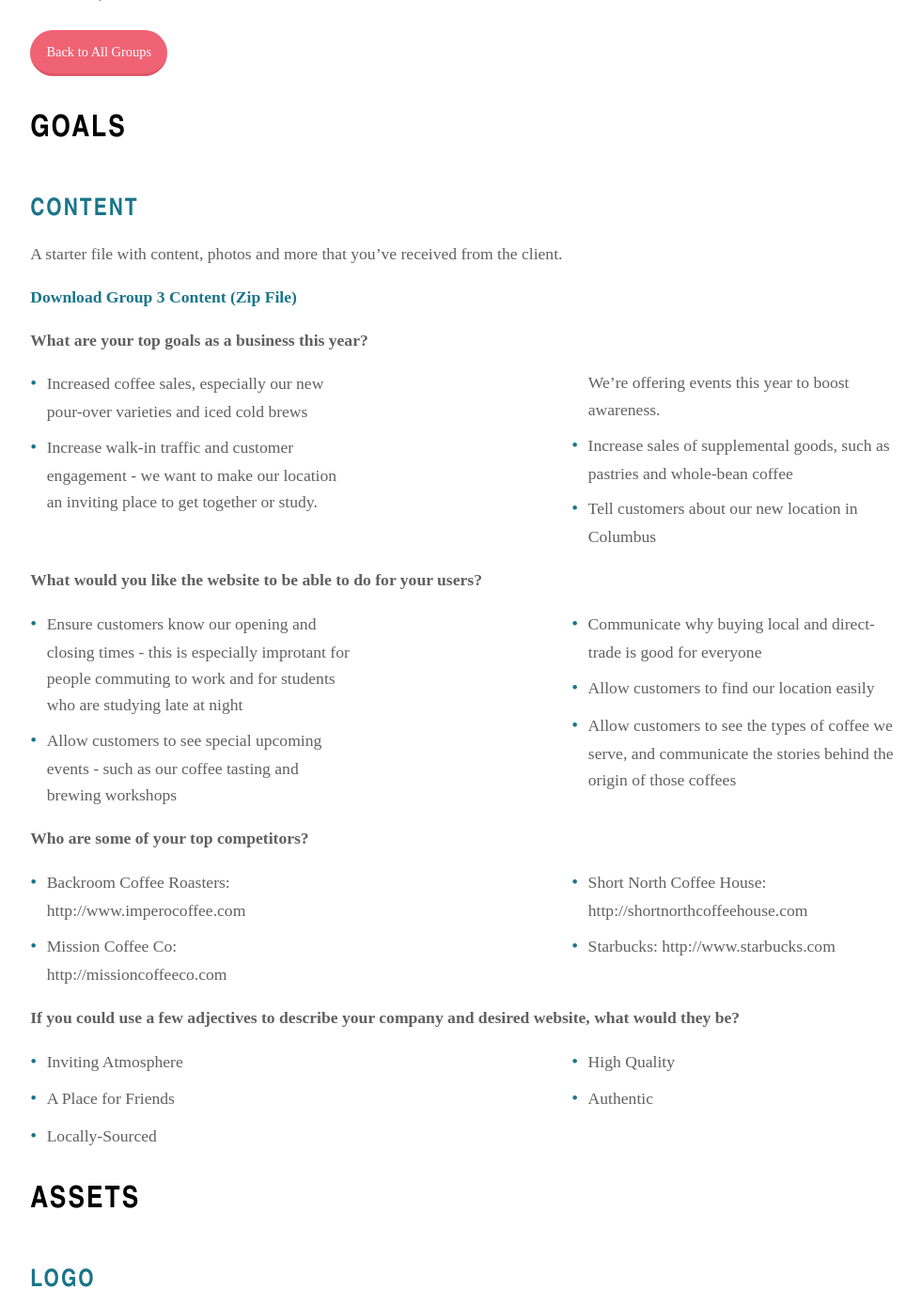
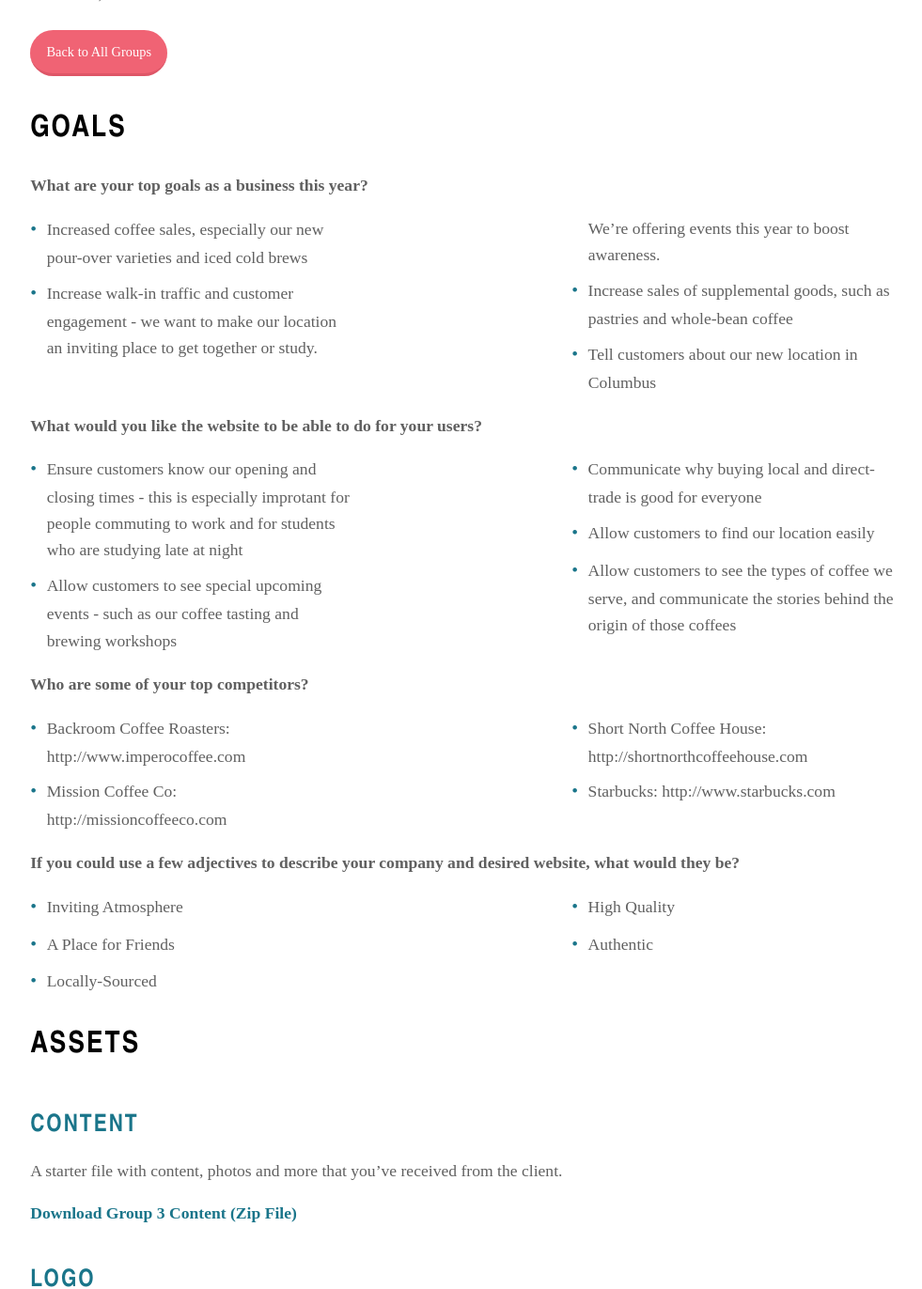
Before and after one commit to KentStateWeb/rwd, a Jekyll site: the page built from _groups/group3.md, in a window 1280 px wide and 1400 px high, scrolled down 601 px, cut to the strip 0-1372 px from the top of the window. Shown: the whole strip at 94% size, without its empty margins (147-1128 px from the left). Built offline with Jekyll 4.4.1, drawn with Linux system fonts in a browser that asks for light colours; part of the change alters nothing that is shown.

```diff
--- a/_groups/group3.md
+++ b/_groups/group3.md
@@ -8,12 +8,6 @@ description: AROMA Coffee & Tea, a family-owned coffee company that specializes
 ---
 
 ## Goals
-
-### Content
-
-A starter file with content, photos and more that you've received from the client.
-
-<a href="/groups/assets/group3/Group-3-Content.zip">Download Group 3 Content (Zip File)</a>
 
 
 **What are your top goals as a business this year?**
@@ -48,6 +42,12 @@ A starter file with content, photos and more that you've received from the clien
 
 ## Assets
 
+### Content
+
+A starter file with content, photos and more that you've received from the client.
+
+<a href="/groups/assets/group3/Group-3-Content.zip">Download Group 3 Content (Zip File)</a>
+
 ### Logo
 <img src="/groups/assets/group3/aroma.svg" alt="AROMA Coffee & Tea" />
 
```
Also changed, not shown: 1 other file.
